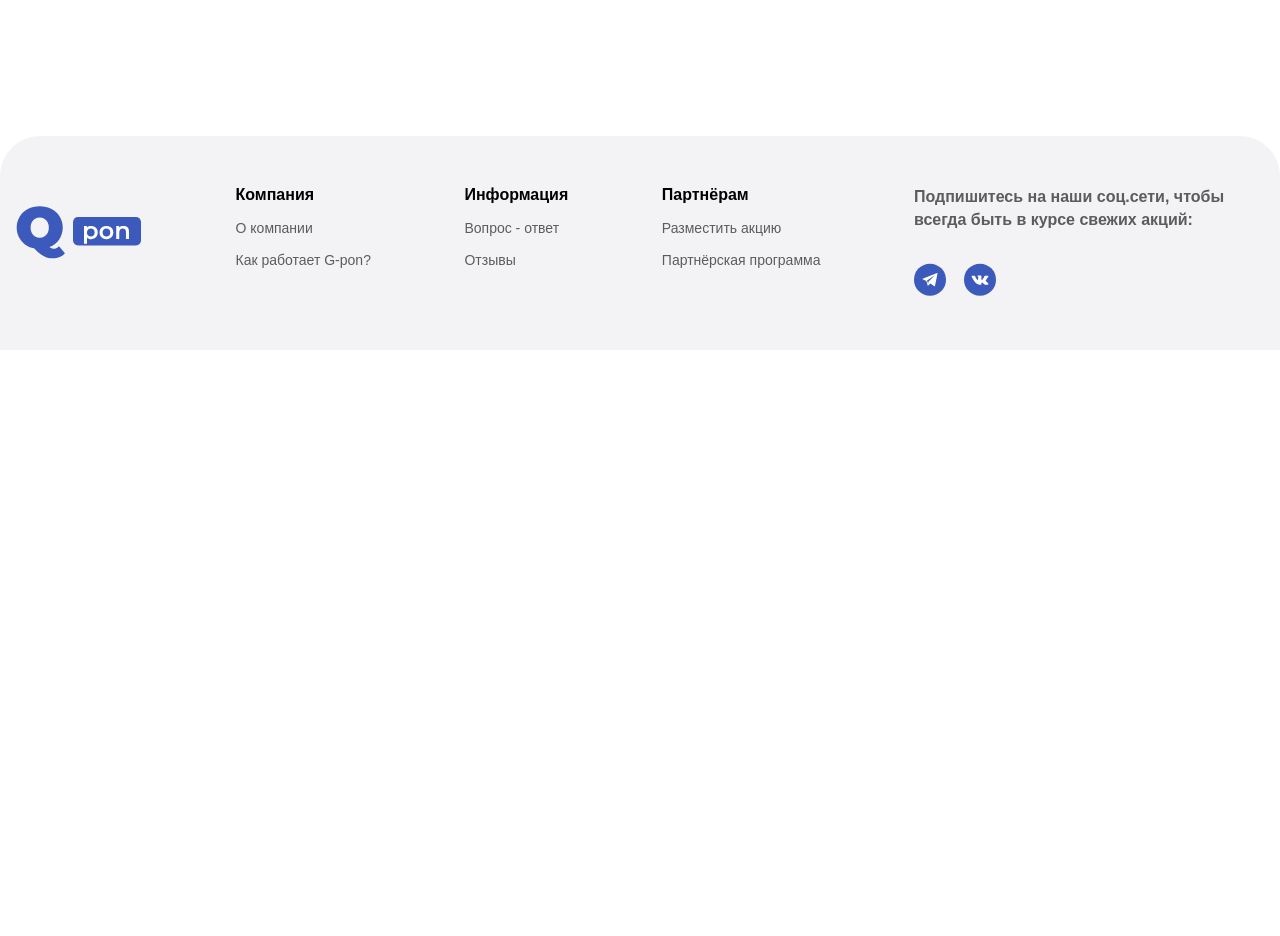
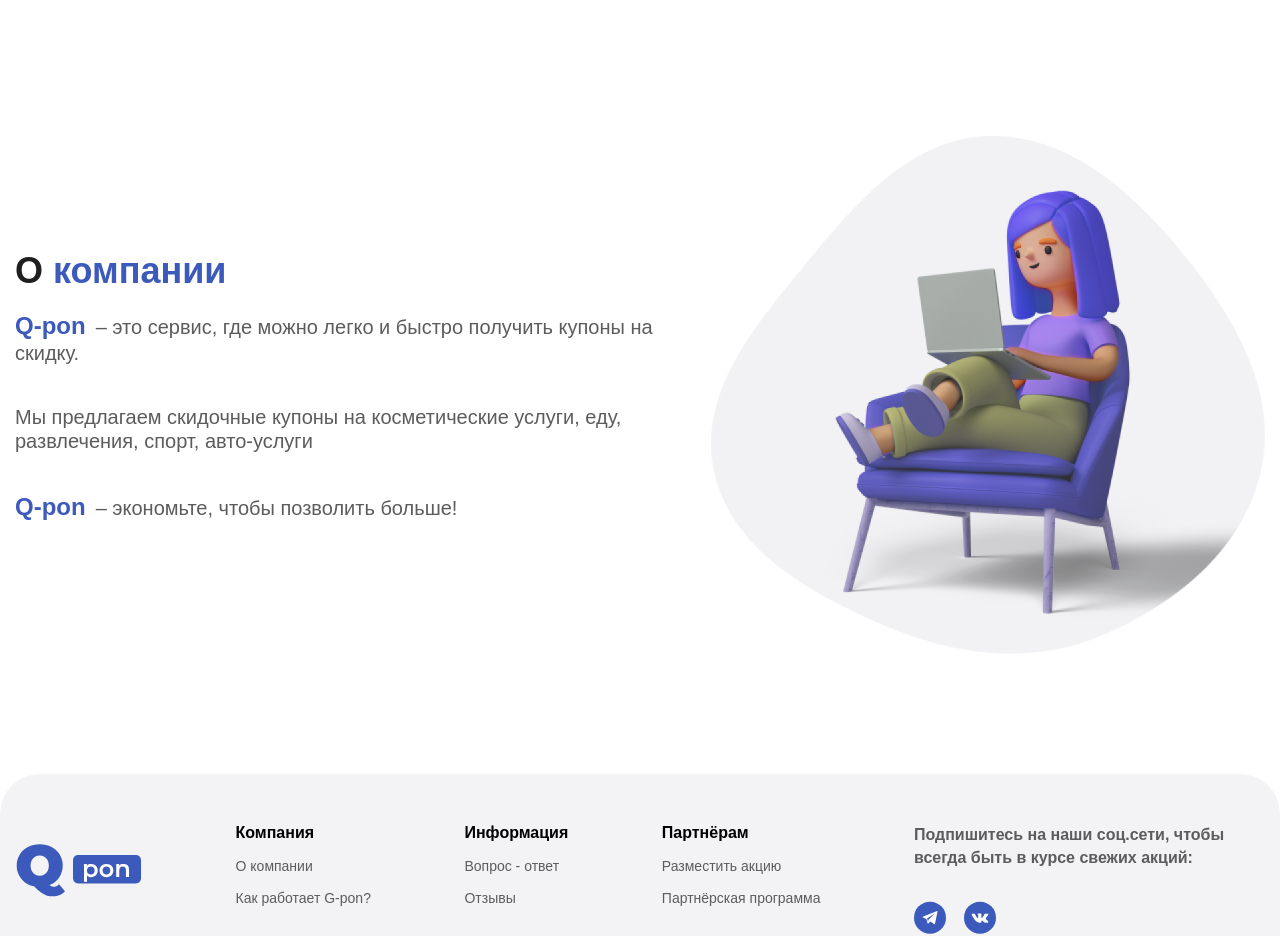
Before and after one commit to i-ramn/q-pon, a website: page source/pages/index.html in a window 1280 px wide. Shown: the part 4220-5156 px from the top of the page. Before the commit the page ends 4570 px from the top, so only its background shows below. Drawn offline with nearby package versions, Linux system fonts and the light colour scheme; files that its build step writes are made by us from their sources; files whose address does not match are found by name.

Commit message:
feat: added about us

```diff
--- /dev/null
+++ b/source/pages/components/about-us/index.html
@@ -0,0 +1,9 @@
+<section class="container about-us">
+  <div class="about-us--description">
+    <h2>О<span>компании</span></h2>
+    <p><span>Q-pon</span>– это сервис, где можно легко и быстро получить купоны на скидку.</p>
+    <p>Мы предлагаем скидочные купоны на косметические услуги, еду, развлечения, спорт, авто-услуги</p>
+    <p><span>Q-pon</span>– экономьте, чтобы позволить больше!</p>
+  </div>
+  <img src="img/png/chill.png" alt="chill">
+</section>
--- a/source/pages/index.html
+++ b/source/pages/index.html
@@ -7,6 +7,7 @@
  @@include('components/swiper/index.html')
  @@include('components/categories/index.html')
  @@include('components/advantages/index.html')
+ @@include('components/about-us/index.html')
  @@include('components/footer/index.html')
  <script src="https://cdn.jsdelivr.net/npm/swiper@8/swiper-bundle.min.js"></script>
  <script src="js/script.js"></script>
--- /dev/null
+++ b/source/styles/components/about-us/_about-us.scss
@@ -0,0 +1,53 @@
+.about-us {
+  display: flex;
+  justify-content: space-between;
+  margin-bottom: 120px;
+  @include media-breakpoint-down(sm) {
+    flex-direction: column;
+    gap: 40px;
+    margin-bottom: 64px;
+  }
+  &--description {
+    display: flex;
+    flex-direction: column;
+    justify-content: center;
+    max-width: 727px;
+    & span {
+      color: $blue;
+      margin-right: 10px;
+    }
+    & h2 {
+      & span {
+        margin-left: 10px;
+        margin-right: 0;
+      }
+    }
+    & p {
+      font-weight: 500;
+      font-size: 20px;
+      line-height: 24px;
+      color: $secondary-gray;
+
+      @include media-breakpoint-down(md) {
+        font-size: 14px;
+        margin-top: 8px;
+        margin-bottom: 8px;
+      }
+      & span {
+        font-weight: 700;
+        font-size: 24px;
+        line-height: 120%;
+        @include media-breakpoint-down(md) {
+          font-size: 14px;
+        }
+      }
+    }
+  }
+  & img {
+    max-width: 554px;
+    @include media-breakpoint-down(lg) {
+      max-width: 400px;
+      align-self: center;
+    }
+  }
+}
--- a/source/styles/main.scss
+++ b/source/styles/main.scss
@@ -13,6 +13,7 @@
 
 @import "./components/categories/categories";
 @import "./components/advantages/advantages";
+@import "components/about-us/about-us";
 
 @import "./components/footer/footer";
 
```
Also changed, not shown: build/index.html, build/styles/main.css, source/img/png/chill.png (added).
